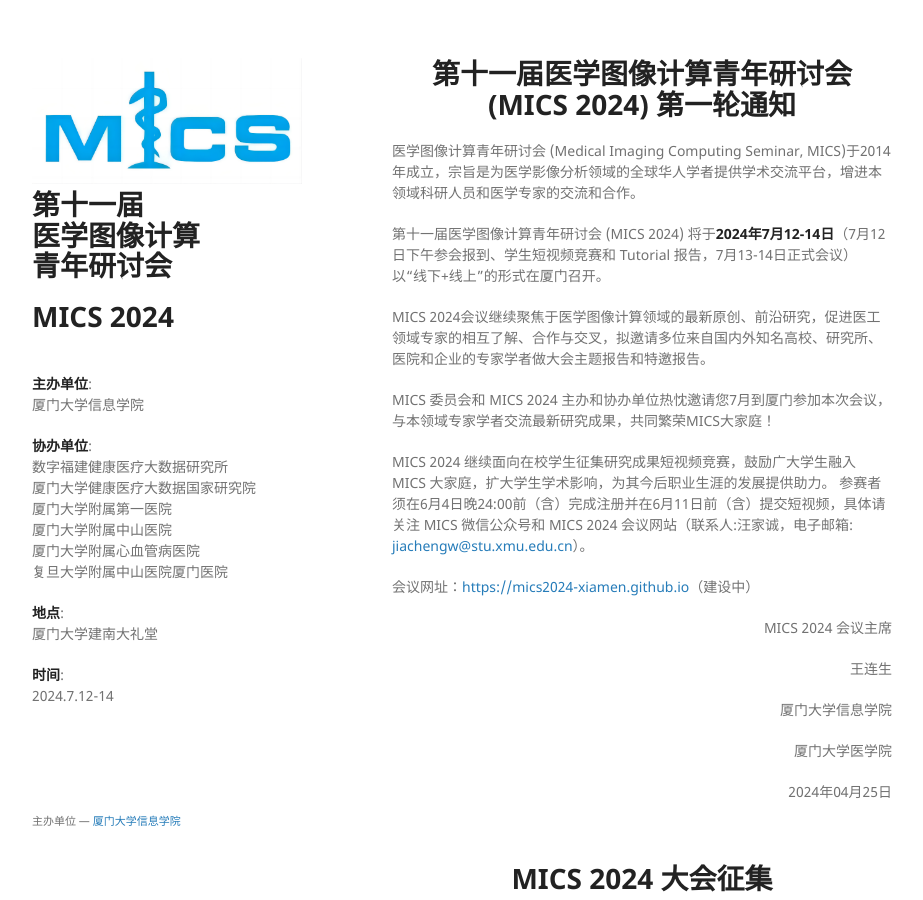
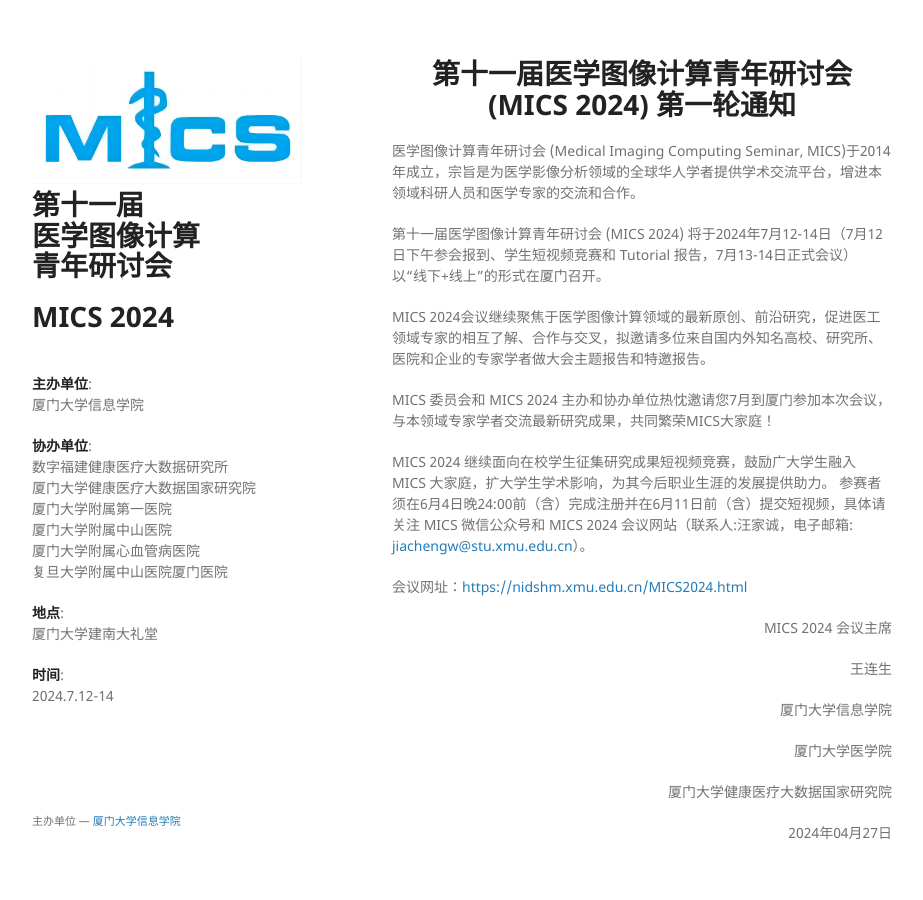
Before and after one commit to MICS2024-XiaMen/MICS2024-XiaMen.github.io, a Jekyll site: the page built from index.md, in a window 1280 px wide and 900 px high. Shown: the whole window, without its empty margins (178-1101 px from the left). Built offline with Jekyll 4.4.1, drawn with Linux system fonts in a browser that asks for light colours; our own code applies the rules of GitHub Pages for plain Markdown files.

Commit message:
Update index.md

```diff
--- a/index.md
+++ b/index.md
@@ -3,7 +3,7 @@
 
 医学图像计算青年研讨会 (Medical Imaging Computing Seminar, MICS)于2014年成立，宗旨是为医学影像分析领域的全球华人学者提供学术交流平台，增进本领域科研人员和医学专家的交流和合作。
 
-第十一届医学图像计算青年研讨会 (MICS 2024) 将于**2024年7月12-14日**（7月12日下午参会报到、学生短视频竞赛和 Tutorial 报告，7月13-14日正式会议）以“线下+线上”的形式在厦门召开。
+第十一届医学图像计算青年研讨会 (MICS 2024) 将于2024年7月12-14日（7月12日下午参会报到、学生短视频竞赛和 Tutorial 报告，7月13-14日正式会议）以“线下+线上”的形式在厦门召开。
 
 MICS 2024会议继续聚焦于医学图像计算领域的最新原创、前沿研究，促进医工领域专家的相互了解、合作与交叉，拟邀请多位来自国内外知名高校、研究所、医院和企业的专家学者做大会主题报告和特邀报告。
 
@@ -12,14 +12,15 @@ MICS 委员会和 MICS 2024 主办和协办单位热忱邀请您7月到厦门参
 MICS 2024 继续面向在校学生征集研究成果短视频竞赛，鼓励广大学生融入 MICS 大家庭，扩大学生学术影响，为其今后职业生涯的发展提供助力。
 参赛者须在6月4日晚24:00前（含）完成注册并在6月11日前（含）提交短视频，具体请关注 MICS 微信公众号和 MICS 2024 会议网站（联系人:汪家诚，电子邮箱: [jiachengw@stu.xmu.edu.cn](mailto:jiachengw@stu.xmu.edu.cn)）。
 
-会议网址：[https://mics2024-xiamen.github.io](https://mics2024-xiamen.github.io)（建设中）
+会议网址：[https://nidshm.xmu.edu.cn/MICS2024.html](https://nidshm.xmu.edu.cn/MICS2024.html)
 
 <div style="text-align: right;">
 <p>MICS 2024 会议主席</p>
 <p>王连生</p>
 <p>厦门大学信息学院</p>
 <p>厦门大学医学院</p>
-<p>2024年04月25日</p>
+ <p>厦门大学健康医疗大数据国家研究院</p>
+<p>2024年04月27日</p>
 </div>
 
 <br>
```
